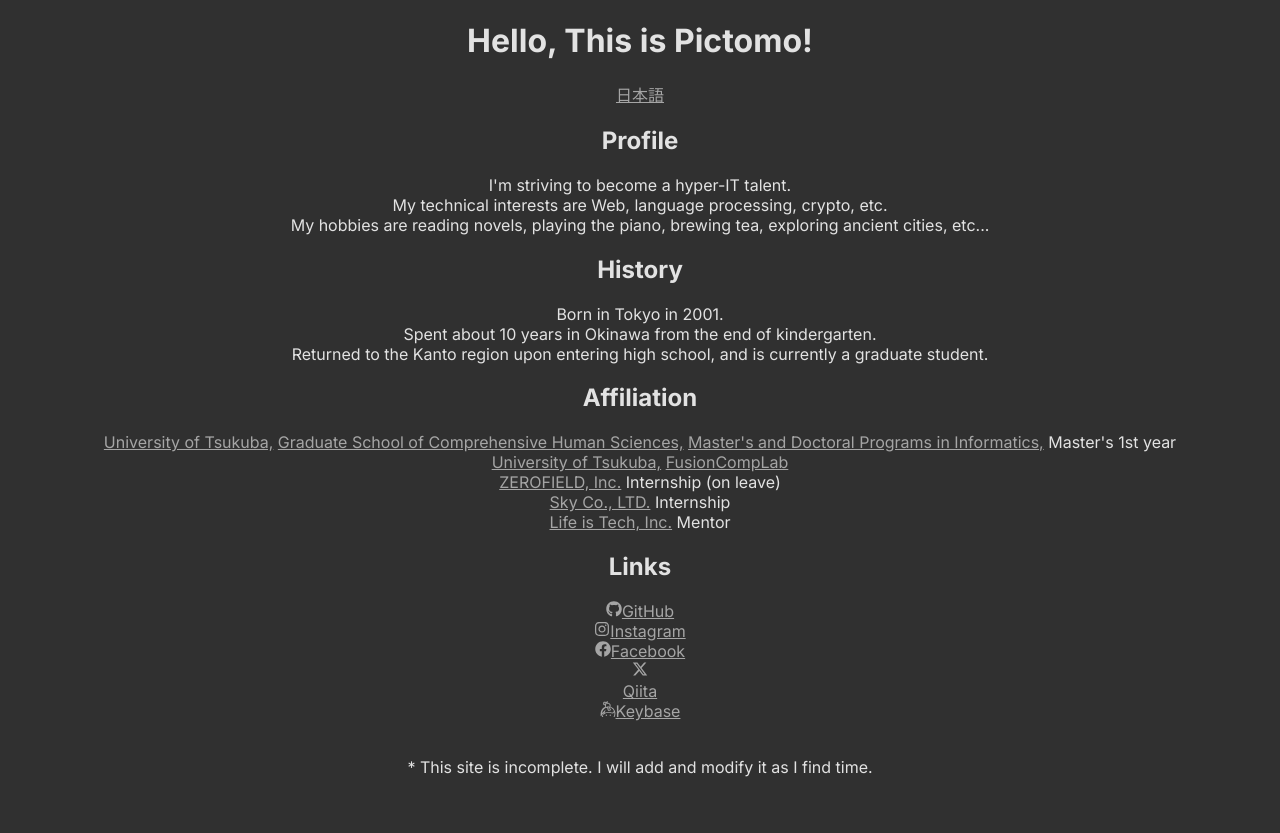
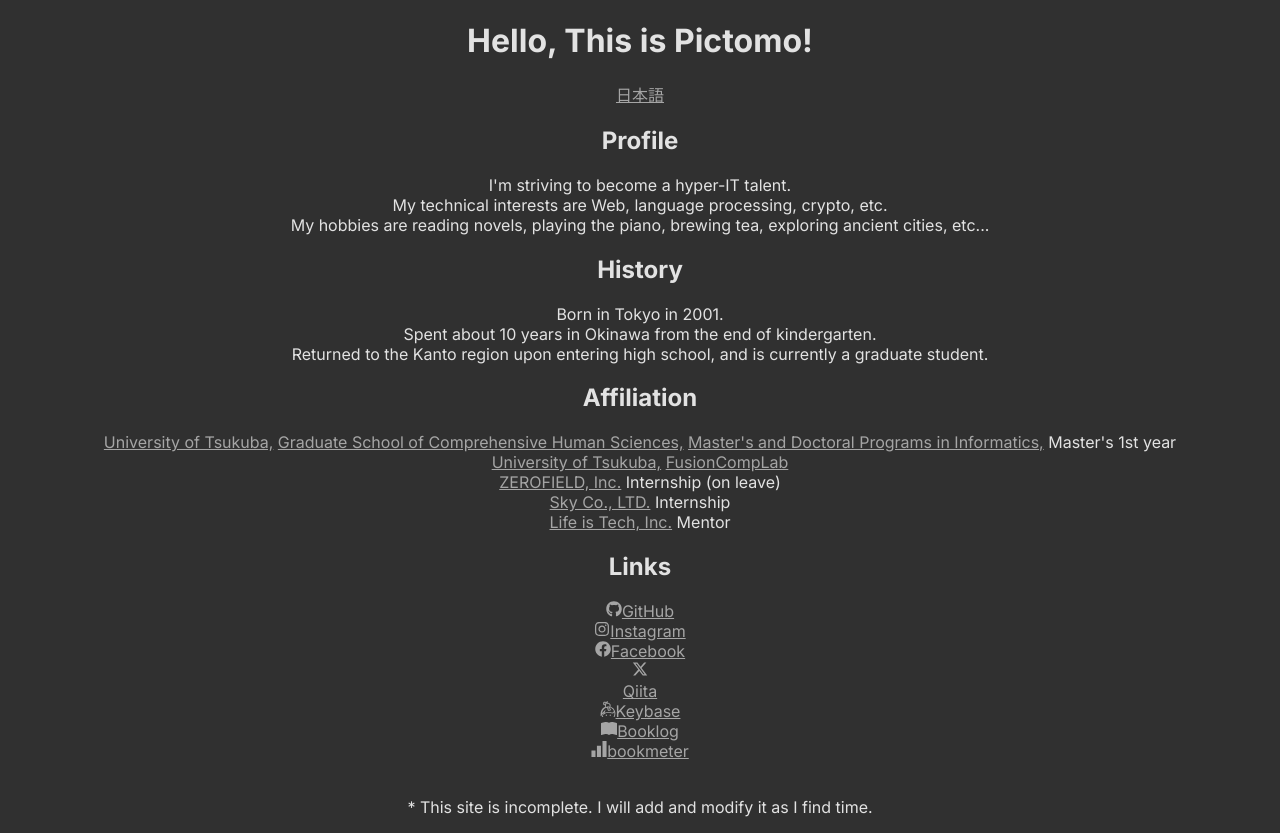
Before and after one commit to pictomo/pictomo.github.io, a Next.js app: page /en in a window 1280 px wide. Before the commit the page ends 800 px from the top, so only its background shows below. Built offline with nearby package versions, Linux system fonts and the light colour scheme.

Commit message:
[feat]add booklog, bookmeter link

```diff
--- a/app/components/Crowd4UBanner.tsx
+++ b/app/components/Crowd4UBanner.tsx
@@ -2,7 +2,6 @@
 
 import { I18nLocale } from "../i18n/config";
 import { t } from "../i18n/config";
-import Link from "next/link";
 // import Script from "next/script";
 
 export const Crowd4UBanner = ({ locale }: { locale: I18nLocale }) => {
--- a/app/components/home.tsx
+++ b/app/components/home.tsx
@@ -5,7 +5,8 @@
 import { FaXTwitter } from "react-icons/fa6";
 // import { SiQiita } from "react-icons/si";
 import LinkStyle from "@/app/styles/link.module.scss";
-import { SiKeybase } from "react-icons/si";
+import { SiBookmeter, SiKeybase } from "react-icons/si";
+import { BsBookFill } from "react-icons/bs";
 
 const Home = ({ locale }: { locale: I18nLocale }) => {
   return (
@@ -223,6 +224,24 @@
           <SiKeybase />
           Keybase
         </a>
+        <br />
+        <a
+          className={LinkStyle.link}
+          href="https://booklog.jp/users/pictomo"
+          target="_blank"
+        >
+          <BsBookFill />
+          {t({ ja: "ブクログ", en: "Booklog" }, locale)}
+        </a>
+        <br />
+        <a
+          className={LinkStyle.link}
+          href="https://bookmeter.com/users/1622126"
+          target="_blank"
+        >
+          <SiBookmeter />
+          {t({ ja: "読書メーター", en: "bookmeter" }, locale)}
+        </a>
       </div>
       <br />
       <p>
```
